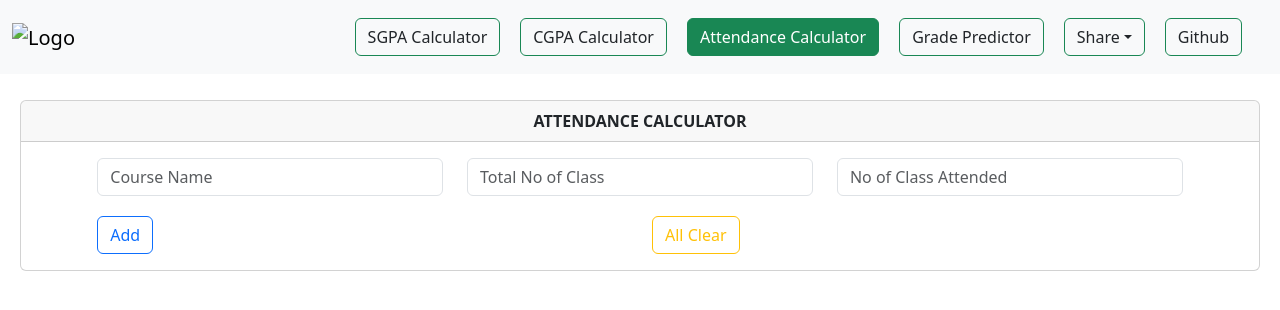
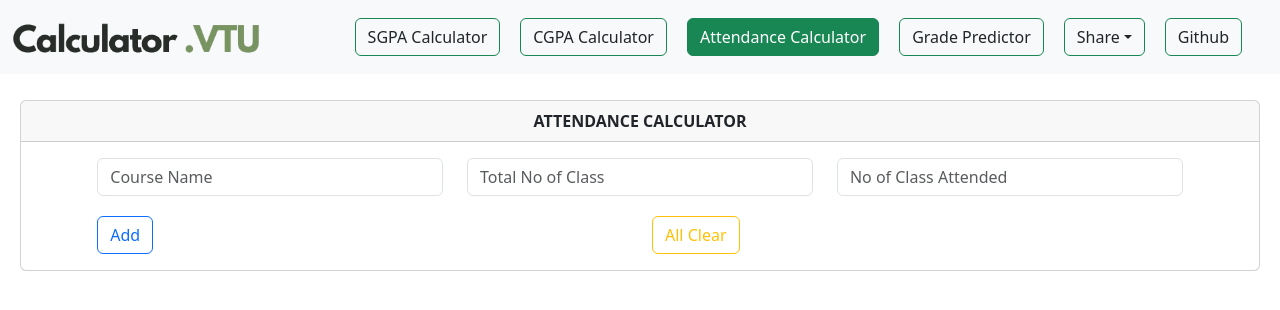
Before and after one commit to Coderdhanush-2003/Calculator.VTU, a plain HTML site: page Attendance.html in a window 1280 px wide. Drawn offline with nearby package versions, Linux system fonts and the light colour scheme; the site is published under a folder, as on GitHub Pages, so addresses that start at the root find nothing.

Commit message:
Update Attendance.html

```diff
--- a/Attendance.html
+++ b/Attendance.html
@@ -4,7 +4,7 @@
   <meta charset="UTF-8">
   <meta name="viewport" content="width=device-width, initial-scale=1.0">
   <title>Calculator.VTU</title>
-  <link  rel="icon" href="/images/Icon.png" type="image/png">
+  <link  rel="icon" href="images/Icon.png" type="image/png">
   <link rel="stylesheet" href="css/attendence.css">
   <link href="https://cdn.jsdelivr.net/npm/bootstrap@5.3.2/dist/css/bootstrap.min.css" rel="stylesheet" integrity="sha384-T3c6CoIi6uLrA9TneNEoa7RxnatzjcDSCmG1MXxSR1GAsXEV/Dwwykc2MPK8M2HN" crossorigin="anonymous">
   <script src="https://cdn.jsdelivr.net/npm/bootstrap@5.3.2/dist/js/bootstrap.bundle.min.js" integrity="sha384-C6RzsynM9kWDrMNeT87bh95OGNyZPhcTNXj1NW7RuBCsyN/o0jlpcV8Qyq46cDfL" crossorigin="anonymous"></script>
@@ -17,7 +17,7 @@
          <!--Logo -->
          <nav class="navbar fixed-top navbar-expand-md navbar-light bg-light">
           <div class="container-fluid">
-            <a class="navbar-brand" href="index.html"><img src="/images/Logo.png" alt="Logo" width="250"  class="d-inline-block align-text-top"></a>
+            <a class="navbar-brand" href="index.html"><img src="images/Logo.png" alt="Logo" width="250"  class="d-inline-block align-text-top"></a>
             <button class="navbar-toggler" type="button" data-bs-toggle="offcanvas" data-bs-target="#offcanvasDarkNavbar" aria-controls="offcanvasDarkNavbar" aria-label="Toggle navigation">
               <span class="navbar-toggler-icon"></span>
             </button>
```
